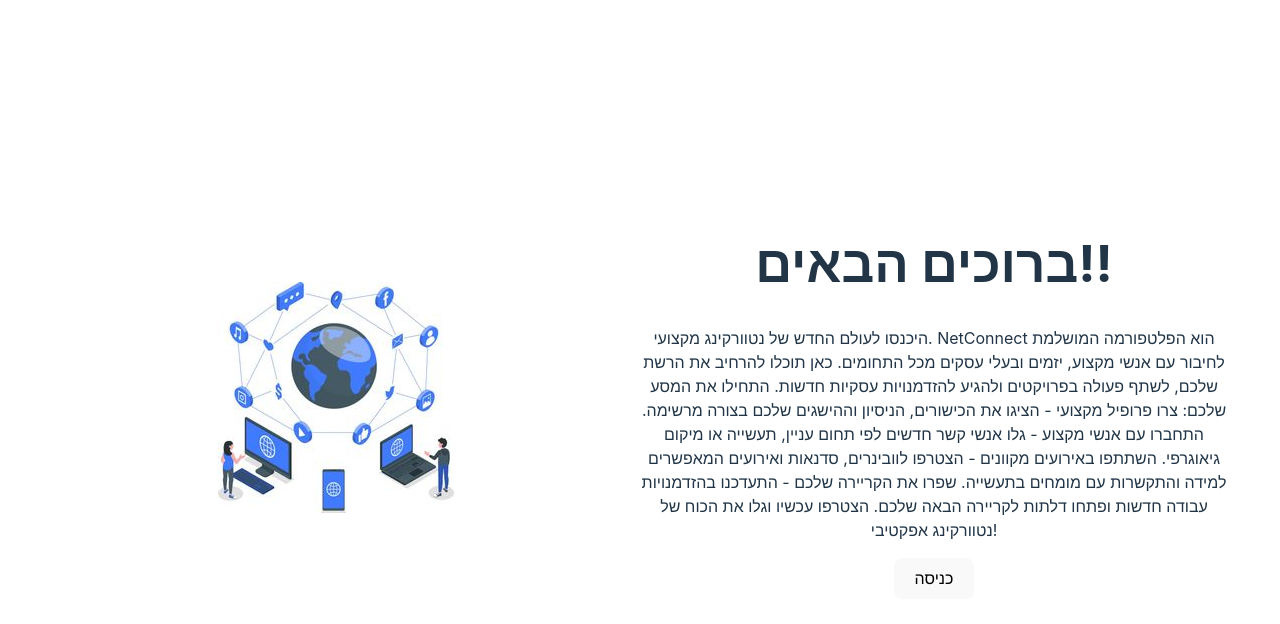
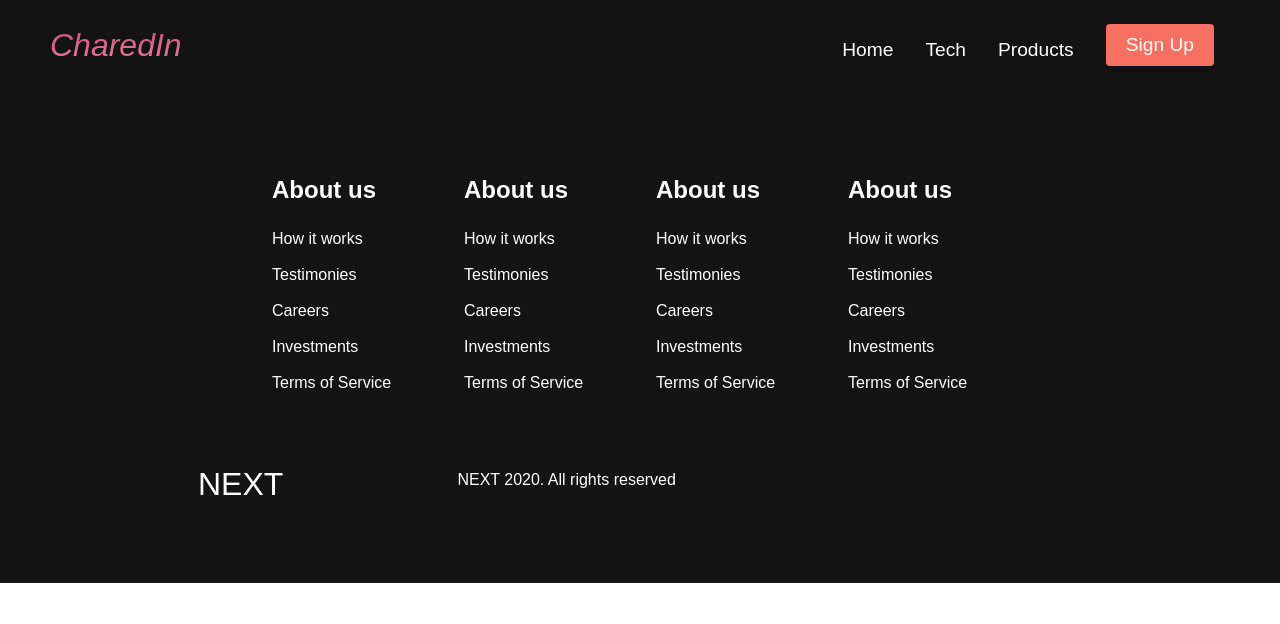
Before and after one commit to maliAscher/charedin, a React (Vite) app: page / in a window 1280 px wide. Shown: the top 624 px of the page. Built offline with nearby package versions, Linux system fonts and the light colour scheme.

Commit message:
routes fixed

```diff
--- a/src/App.jsx
+++ b/src/App.jsx
@@ -1,11 +1,12 @@
 import { useState } from 'react'
-import './App.css'
 import HomePage from './HomePage'
+import Demo2HomePage from './component/mainCom'
 function App() {
 
   return (
     <>
-    <HomePage/>
+    {/* <HomePage/> */}
+    <Demo2HomePage />
     </>
   )
 }
```
Also changed, not shown: src/main.jsx (+3 -4 lines).
